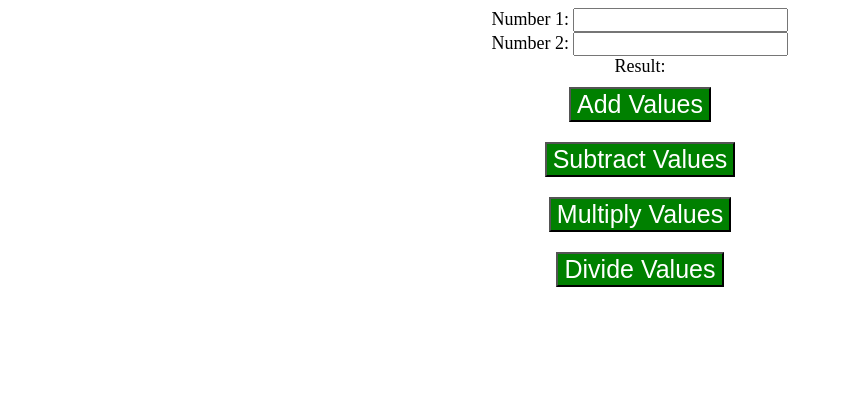
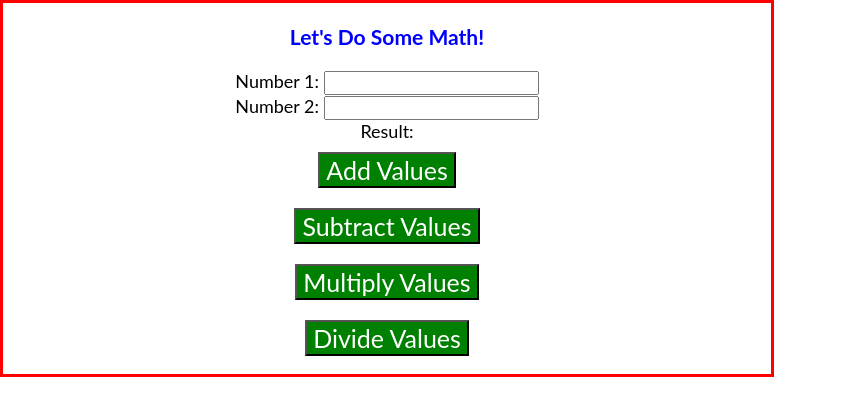
Before and after one commit to JRob1991/Normal-Calculator, a plain HTML site: page index.html in a window 1280 px wide. Shown: the whole page, without its empty margins (0-851 px from the left). Drawn offline with Linux system fonts and the light colour scheme.

Commit message:
Updated border

```diff
--- a/index.html
+++ b/index.html
@@ -3,6 +3,7 @@
  <head>
   <title>Calculator</title>
   <link href="main.css" rel="stylesheet" type="text/css" />
+  <h3>Let's Do Some Math!</h3>
  </head>
  <body>
   Number 1: <input type="text" id="number1" />
--- a/main.css
+++ b/main.css
@@ -2,6 +2,7 @@ body {
   font-size: 18px;
   color: black;
   text-align: center;
+  background border:
 }
 
 input {
@@ -13,8 +14,19 @@ button {
   font-size: 25px;
   color: white;
   background: green;
+  font-family: 'Lato', sans-serif;
 }
 
 span {
   color: blue;
 }
+
+h3 {
+  color: blue;
+}
+
+html {
+  border: solid red;
+  width: 60%;
+  font-family: 'Lato', sans-serif;
+}
```
